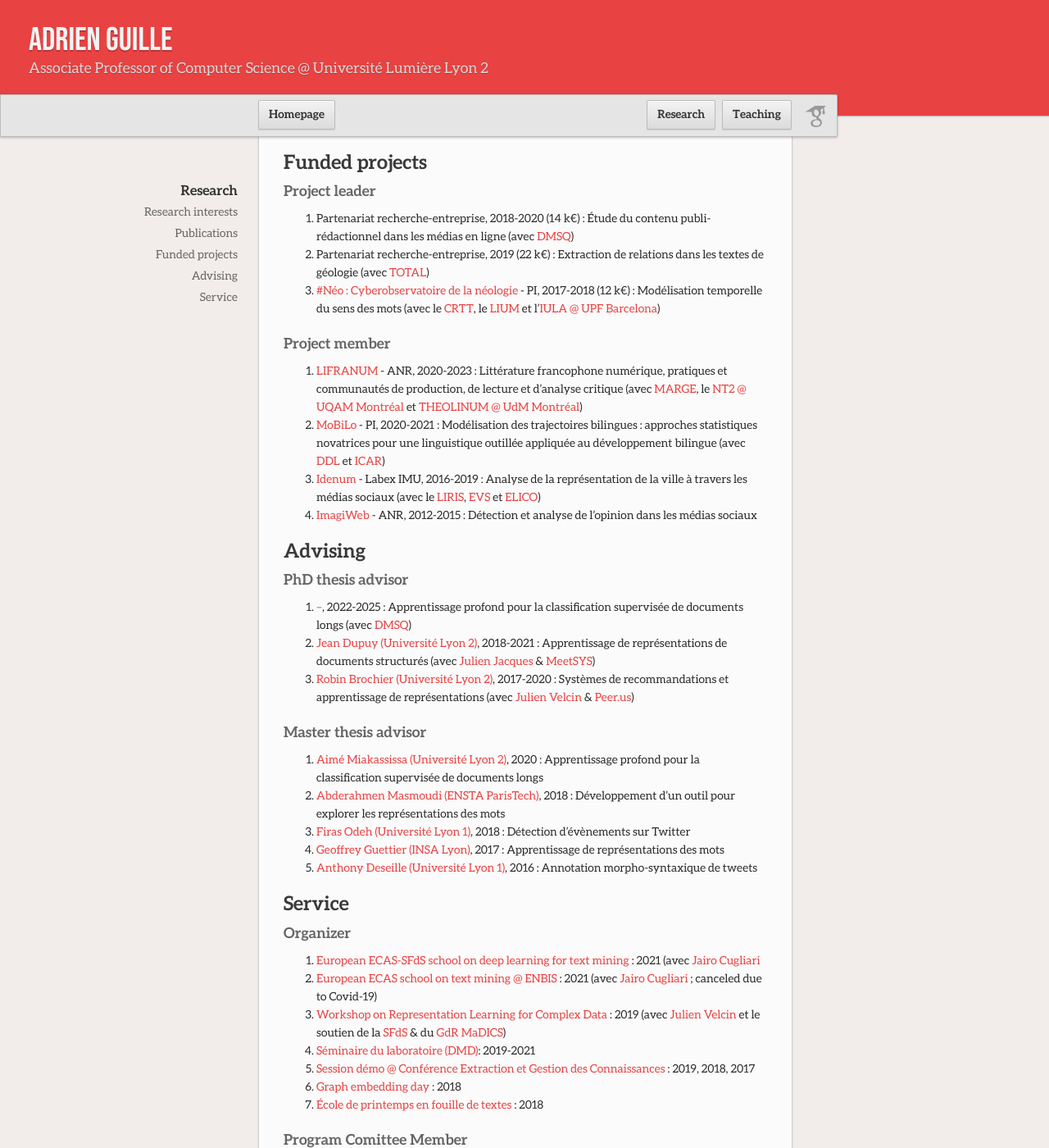
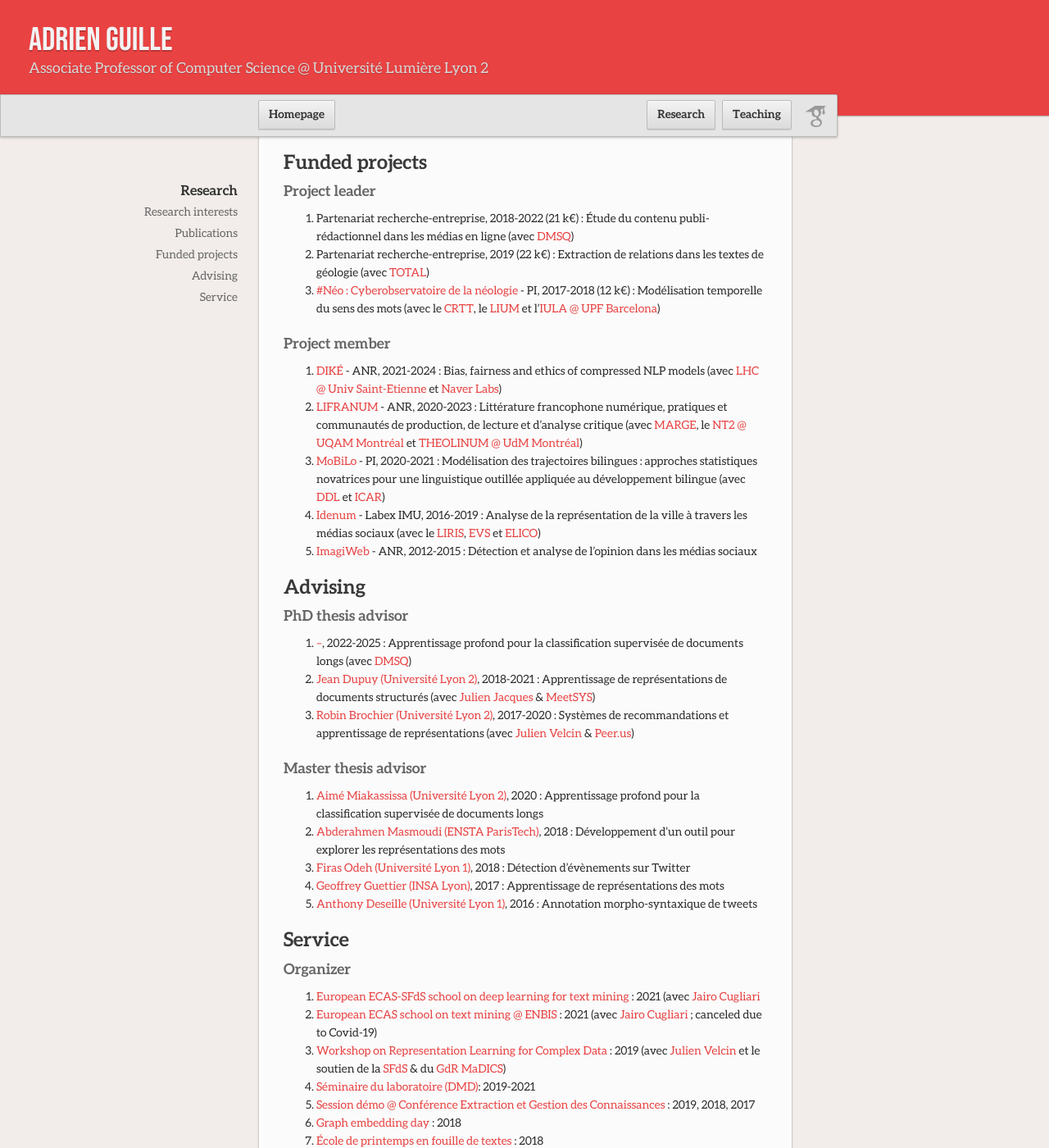
Before and after one commit to AdrienGuille/adrienguille.github.io, a Jekyll site: the page built from research.md, in a window 1280 px wide and 1400 px high, scrolled down 277 px. Shown: the whole window at 82% size. Built offline with Jekyll 4.4.1, drawn with Linux system fonts in a browser that asks for light colours; our own code applies the rules of GitHub Pages for plain Markdown files; some of the changed lines change nothing that is shown; some of the changed text lies outside the part shown.

Commit message:
Update research.md

```diff
--- a/research.md
+++ b/research.md
@@ -12,12 +12,13 @@
 
 ### Project leader
 
-- Partenariat recherche-entreprise, 2018-2020 (14 k€) : Étude du contenu publi-rédactionnel dans les médias en ligne (avec [DMSQ](https://dmsq.io))
+- Partenariat recherche-entreprise, 2018-2022 (21 k€) : Étude du contenu publi-rédactionnel dans les médias en ligne (avec [DMSQ](https://dmsq.io))
 - Partenariat recherche-entreprise, 2019 (22 k€) : Extraction de relations dans les textes de géologie (avec [TOTAL](https://www.total.com))
-- [#Néo : Cyberobservatoire de la néologie](#) - PI, 2017-2018 (12 k€) : Modélisation temporelle du sens des mots (avec le [CRTT](https://crtt.univ-lyon2.fr/bienvenue-sur-le-site-du-crtt-e-a-4162--582984.kjsp), le [LIUM](https://lium.univ-lemans.fr) et l'[IULA @ UPF Barcelona](https://www.upf.edu/web/iula))
+- [#Néo : Cyberobservatoire de la néologie](#) - PI, 2017-2018 (12 k€) : Modélisation temporelle du sens des mots (avec le [CRTT](https://cerla.univ-lyon2.fr), le [LIUM](https://lium.univ-lemans.fr) et l'[IULA @ UPF Barcelona](https://www.upf.edu/web/iula))
 
 ### Project member
 
+- [DIKÉ](#) - ANR, 2021-2024 : Bias, fairness and ethics of compressed NLP models (avec [LHC @ Univ Saint-Etienne](https://laboratoirehubertcurien.univ-st-etienne.fr/en/index.html) et [Naver Labs](https://europe.naverlabs.com))
 - [LIFRANUM](https://marge.univ-lyon3.fr/projet-lifranum) - ANR, 2020-2023 : Littérature francophone numérique, pratiques et communautés de production, de lecture et d'analyse critique (avec [MARGE](#), le [NT2 @ UQAM Montréal](#) et [THEOLINUM @ UdM Montréal](#))
 - [MoBiLo](#) - PI, 2020-2021 : Modélisation des trajectoires bilingues : approches statistiques novatrices pour une linguistique outillée appliquée au développement bilingue (avec [DDL](#) et [ICAR](#))
 - [Idenum](http://imu.universite-lyon.fr/projet/idenum-identites-numeriques-urbaines/) - Labex IMU, 2016-2019 : Analyse de la représentation de la ville à travers les médias sociaux (avec le [LIRIS](#), [EVS](#) et [ELICO](#))
@@ -28,16 +29,16 @@
 ### PhD thesis advisor
 
 - [--](), 2022-2025 : Apprentissage profond pour la classification supervisée de documents longs (avec [DMSQ](#))
-- [Jean Dupuy (Université Lyon 2)](http://mediamining.univ-lyon2.fr/people/guille/research.php#), 2018-2021 : Apprentissage de représentations de documents structurés (avec [Julien Jacques](http://eric.univ-lyon2.fr/~jjacques/) & [MeetSYS](http://meetsys.com/))
-- [Robin Brochier (Université Lyon 2)](http://mediamining.univ-lyon2.fr/people/guille/research.php#), 2017-2020 : Systèmes de recommandations et apprentissage de représentations (avec [Julien Velcin](http://mediamining.univ-lyon2.fr/velcin/) & [Peer.us](http://peer.us/))
+- [Jean Dupuy (Université Lyon 2)](#), 2018-2021 : Apprentissage de représentations de documents structurés (avec [Julien Jacques](http://eric.univ-lyon2.fr/~jjacques/) & [MeetSYS](http://meetsys.com/))
+- [Robin Brochier (Université Lyon 2)](#), 2017-2020 : Systèmes de recommandations et apprentissage de représentations (avec [Julien Velcin](http://eric.univ-lyon2.fr/~jvelcin/) & [Peer.us](http://peer.us/))
 
 ### Master thesis advisor
 
 - [Aimé Miakassissa (Université Lyon 2)](#), 2020 : Apprentissage profond pour la classification supervisée de documents longs
-- [Abderahmen Masmoudi (ENSTA ParisTech)](http://mediamining.univ-lyon2.fr/people/guille/research.php#), 2018 : Développement d'un outil pour explorer les représentations des mots
-- [Firas Odeh (Université Lyon 1)](http://mediamining.univ-lyon2.fr/people/guille/research.php#), 2018 : Détection d'évènements sur Twitter
-- [Geoffrey Guettier (INSA Lyon)](http://mediamining.univ-lyon2.fr/people/guille/research.php#), 2017 : Apprentissage de représentations des mots
-- [Anthony Deseille (Université Lyon 1)](http://mediamining.univ-lyon2.fr/people/guille/research.php#), 2016 : Annotation morpho-syntaxique de tweets
+- [Abderahmen Masmoudi (ENSTA ParisTech)](#), 2018 : Développement d'un outil pour explorer les représentations des mots
+- [Firas Odeh (Université Lyon 1)](#), 2018 : Détection d'évènements sur Twitter
+- [Geoffrey Guettier (INSA Lyon)](#), 2017 : Apprentissage de représentations des mots
+- [Anthony Deseille (Université Lyon 1)](#), 2016 : Annotation morpho-syntaxique de tweets
 
 ## Service
 
@@ -53,7 +54,7 @@
 
 ### Program Comittee Member
 
-- [International Joint Conference on Artificial Intelligence (IJCAI)](#) : 2021, 2022-2023-2024 (Program Committee Board member for 3 years)
+- [International Joint Conference on Artificial Intelligence (IJCAI)](#) : 2021, from 2022 to 2024 (Program Committee Board member for 3 years)
 - [International Conference on Empirical Methods in Natural Language Processing (EMNLP)](#) : 2021
 - [European Chapter of the Association for Computational Linguistics (EACL)](#) : 2021
 - [European Conference on Information Retrieval (ECIR)](https://link.springer.com/conference/ecir) : 2021, 2020
```
